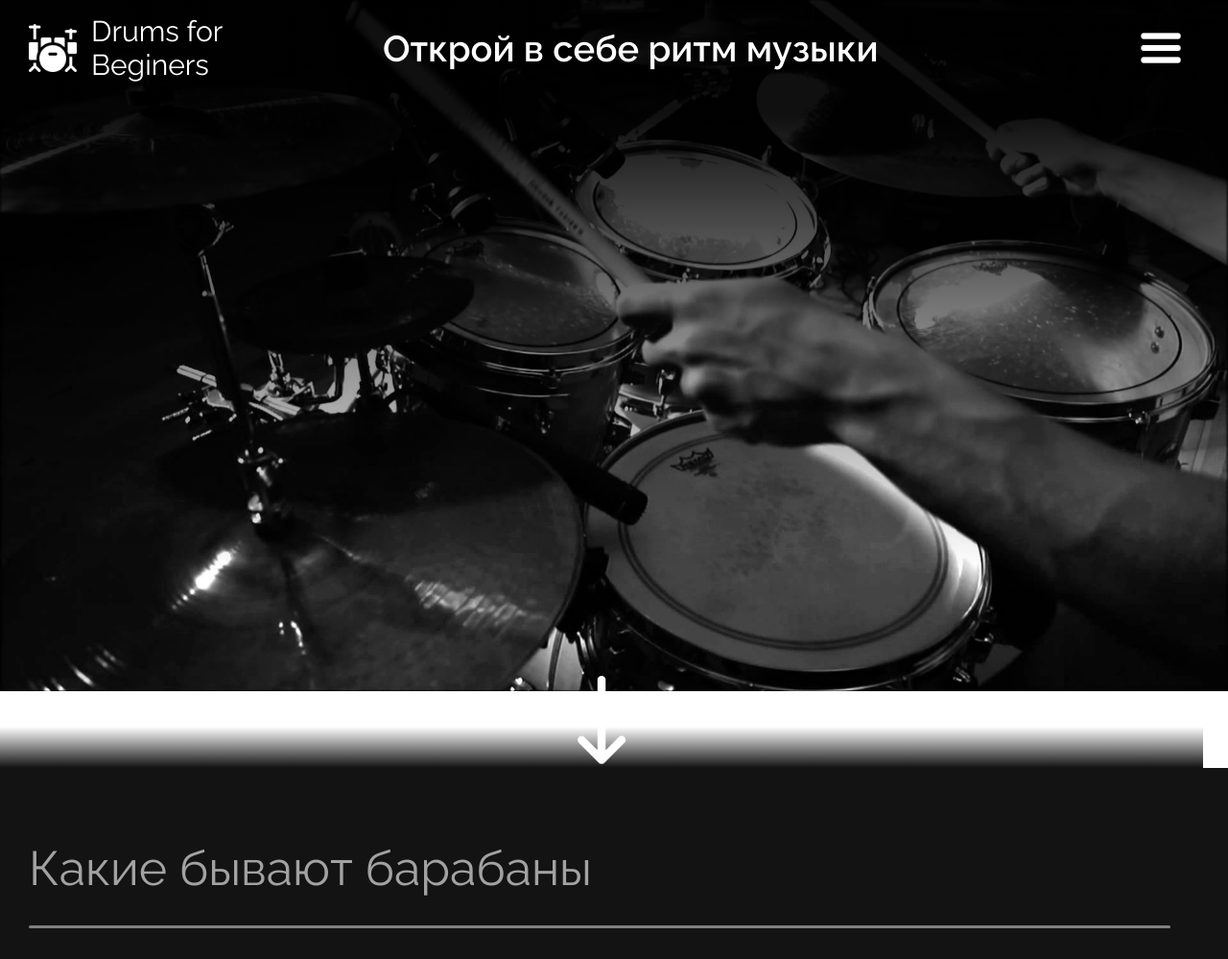
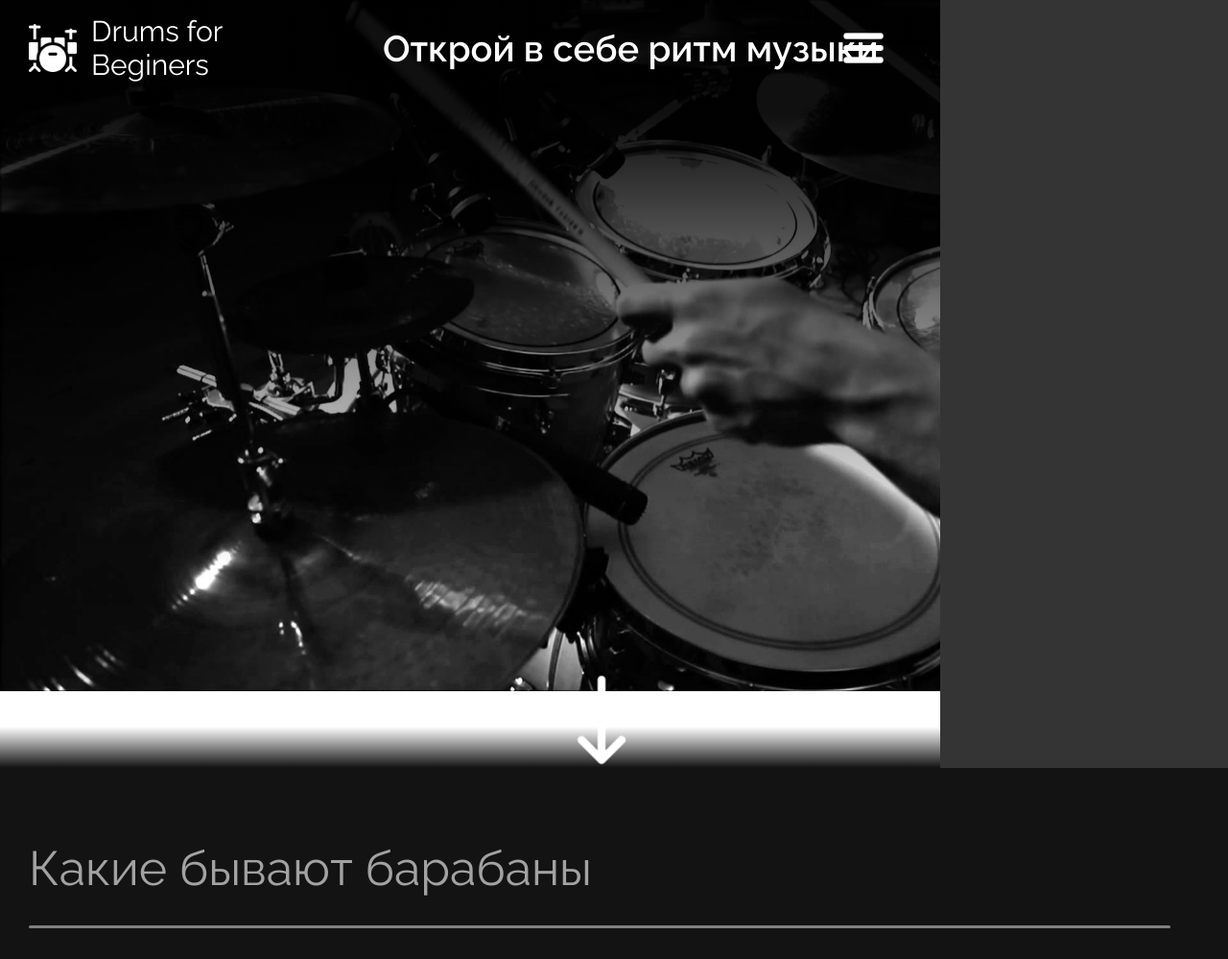
Before and after one commit to GrimmOT/Drumsforbeginers, a Django app: page /DrumForBeginersApp/ in a window 1280 px wide. Shown: the top 999 px of the page at 96% size. Run offline with Django 4.2, Linux system fonts and the light colour scheme.

Commit message:
New version

```diff
--- a/DrumsForBeginers/DrumForBeginersApp/static/css/style.css
+++ b/DrumsForBeginers/DrumForBeginersApp/static/css/style.css
@@ -164,3 +164,32 @@ header img{
     line-height: 100px;
     color: white;
 }
+
+/* burger-menu */
+.burger-menu-btn{
+    position: relative;
+    transition-duration: 0.5s;
+}
+.burger-menu{
+    height: 100vh;
+    width: 300px;
+    background-color: rgb(52, 52, 52);
+    position: fixed;
+    top: 0;
+    right: -310px;
+    transition-duration: 0.5s;
+}
+.burger-menu-active .burger-menu{
+    right: 0;
+    transition-duration: 0.5s;
+}
+.burger-menu-active .burger-menu-btn{
+    right: 310px;
+    transition-duration: 0.5s;
+}
+.burger-wrapper{
+    transition-duration: 0.5s;
+}
+.burger-menu-active{
+    transition-duration: 0.5s;
+}
--- a/DrumsForBeginers/DrumForBeginersApp/static/js/index.js
+++ b/DrumsForBeginers/DrumForBeginersApp/static/js/index.js
@@ -10,3 +10,12 @@ const swiper = new Swiper('.swiper', {
         prevEl: '.swiper-button-prev',
       }
 });
+
+let burgerWrapper = document.querySelector(".burger-wrapper")
+let burgerBTN = document.querySelector(".burger-menu-btn")
+
+function burgerActive(){
+  burgerWrapper.classList.toggle("burger-menu-active")
+}
+
+burgerBTN.addEventListener("click", burgerActive)
--- a/DrumsForBeginers/DrumForBeginersApp/templates/index.html
+++ b/DrumsForBeginers/DrumForBeginersApp/templates/index.html
@@ -21,7 +21,13 @@
     <div class="tagline">
         <p>Открой в себе ритм музыки</p>
     </div>
-    <img src="{% static "img/burger-bar.png"%}" alt="">
+    <div class="burger-wrapper burger-menu-active">
+        <div class="burger-menu-btn">
+            <img src="{% static "img/burger-bar.png"%}" alt="">
+        </div>
+        <div class="burger-menu">
+        </div>
+    </div>
 {% endblock %}
 
 {% block main %}
```
